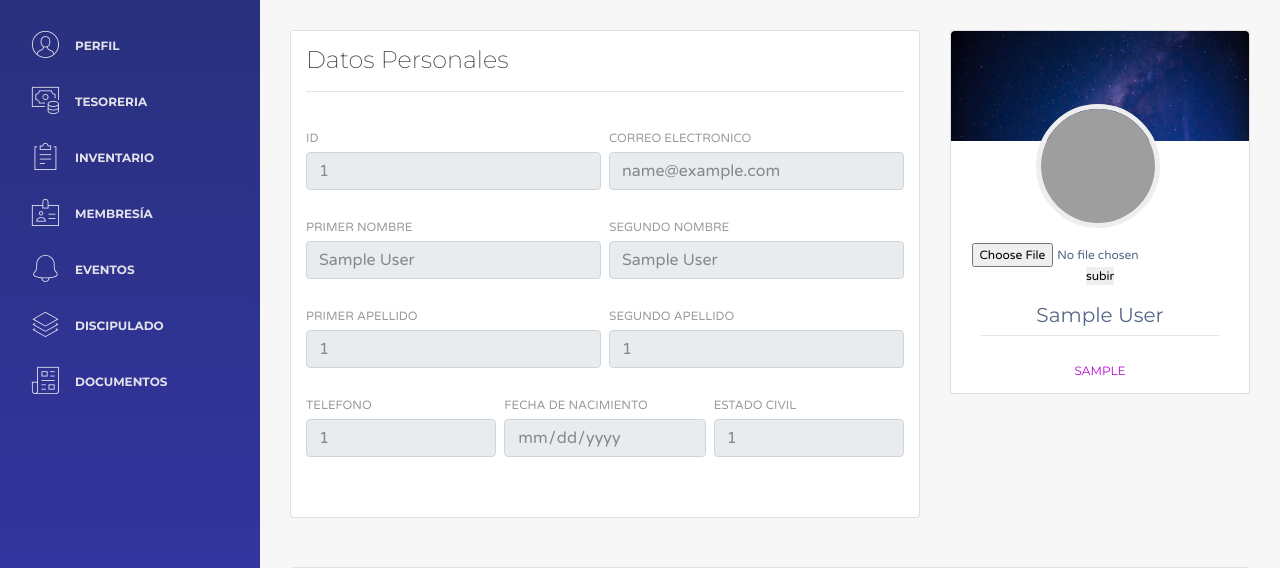
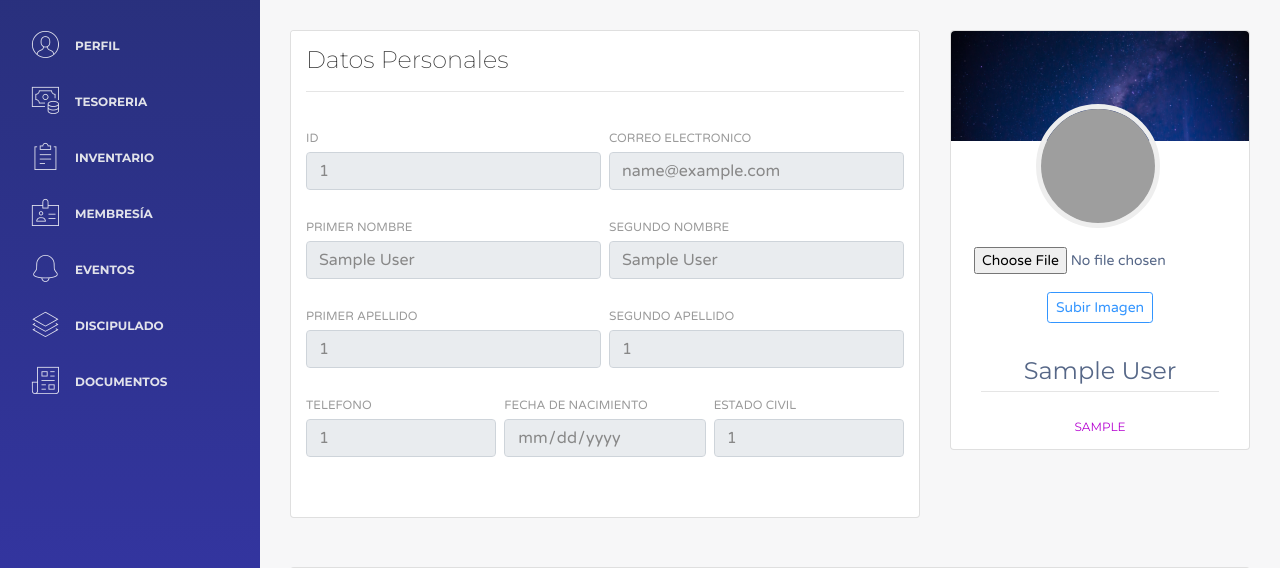
Before and after one commit to Chucklagos/Worship-Planning, a PHP site: page /src/perfil.php in a window 1280 px wide. Shown: the part 61-629 px from the top of the page. Run offline with PHP 8.4, Linux system fonts and the light colour scheme; the visitor is signed in with stand-in values (Sample User, id 1); some libraries are stand-ins or nearby versions; grey boxes are pictures that could not be loaded.

Commit message:
Actualizacion estilos

```diff
--- a/src/perfil.php
+++ b/src/perfil.php
@@ -162,8 +162,8 @@ if ($rolsession=='miembro') {
 
                                             </a>
                                            <form method="POST" action="" enctype="multipart/form-data">
-                                            <input type="file" name="imagen">
-                                            <input type="submit" name="subir" value="subir">
+                                            <input type="file" name="imagen" class="form-control-file form-control-sm"><br>
+                                            <input type="submit" name="subir" value="Subir Imagen" class="btn btn-outline-primary btn-sm"><br><br>
                                            </form>
                                            <?php
                                            if(isset($_POST['subir'])){
@@ -181,7 +181,7 @@ if ($rolsession=='miembro') {
                                            }
                                            ?>
                                             <br>
-                                            <h5 class="title"><?php echo $_SESSION['primerNombre'];?></h5>
+                                            <h4 class="title"><?php echo $_SESSION['primerNombre'];?></h4>
                                             <hr>
                                             <br>
                                             <a href="#">
```
